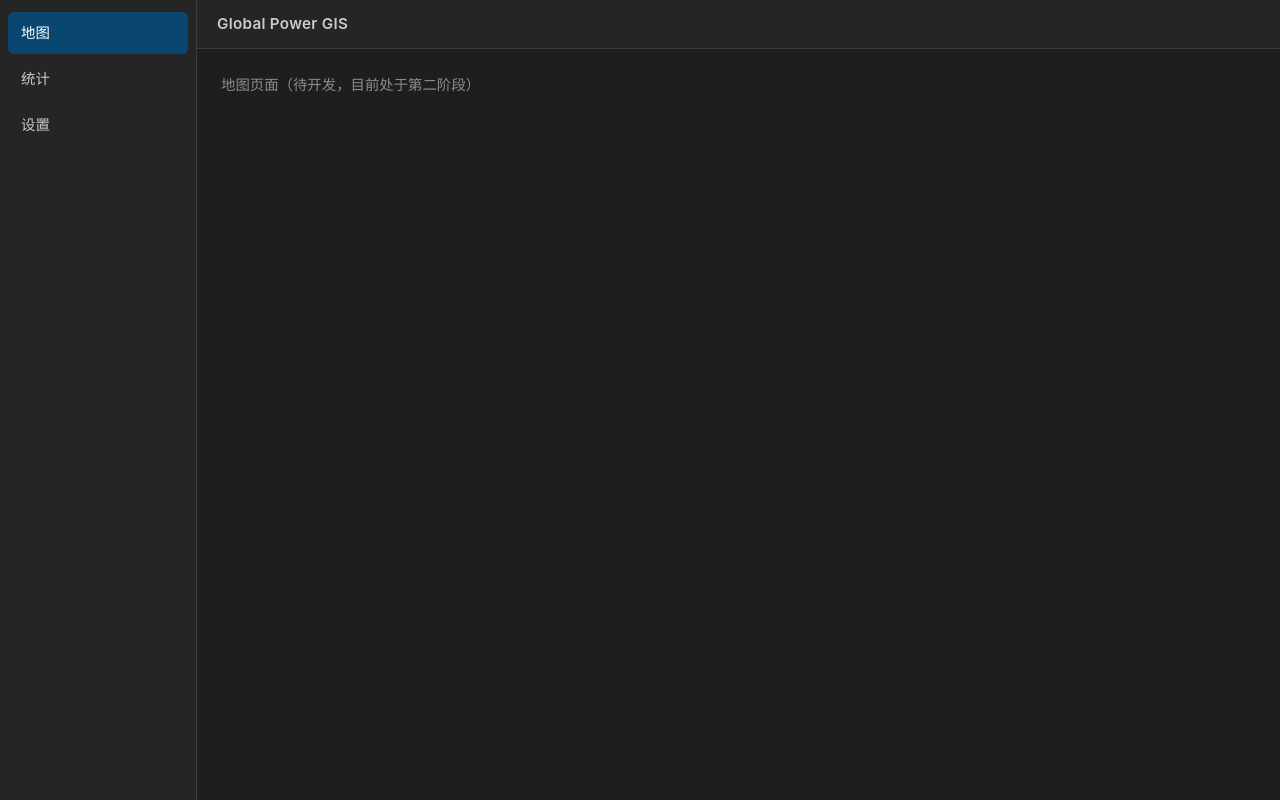
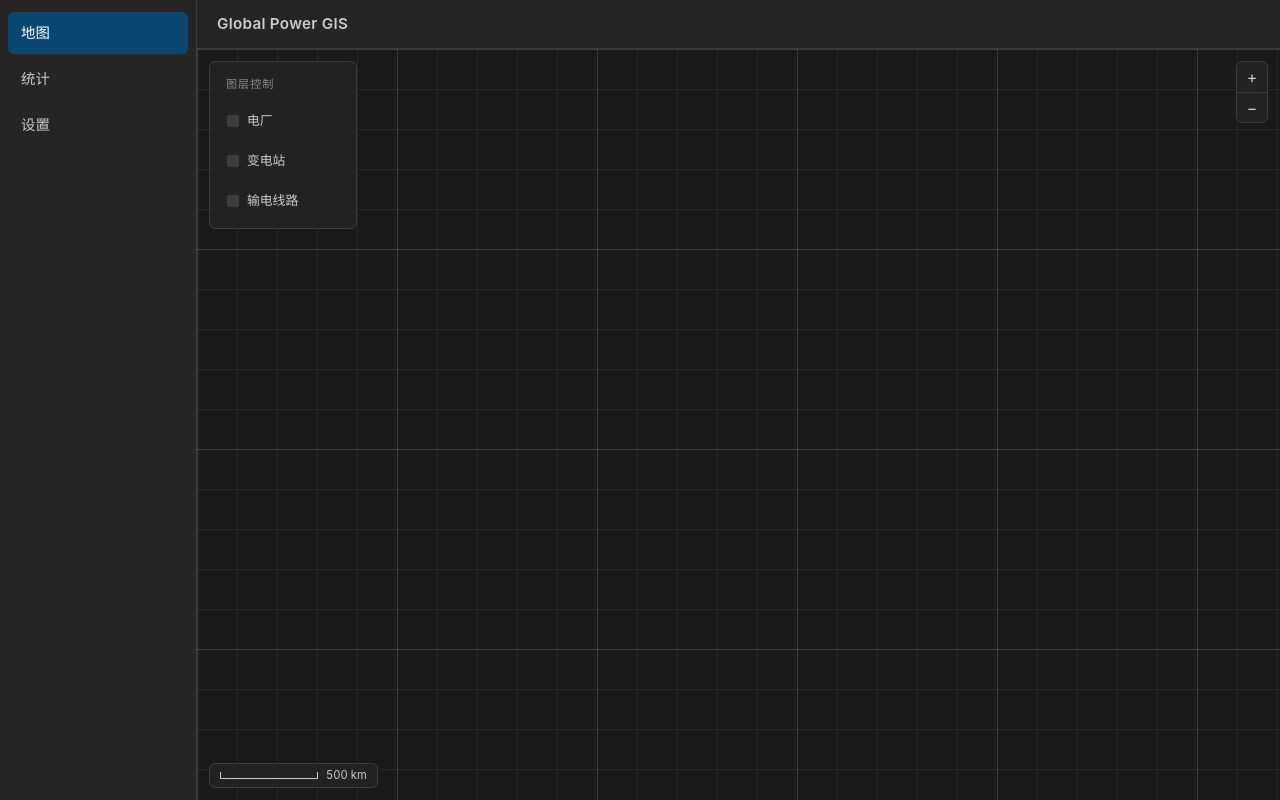
Before and after one commit to pstar119/global-power-gis01, a React (Vite) app: page / in a window 1280 px wide. Built offline with nearby package versions, Linux system fonts and the light colour scheme.

Commit message:
阶段3：搭建地图页 UI 骨架，添加模拟网格与悬浮控件

```diff
--- a/src/components/AppLayout.module.css
+++ b/src/components/AppLayout.module.css
@@ -96,6 +96,12 @@
   flex: 1;
   min-height: 0;
   overflow: auto;
+  /* 内边距交给各页自己管：地图页要全出血铺满，其余页面用 .padded 补回留白 */
+  padding: 0;
+}
+
+/* 非地图页的内容容器（统计 / 设置），负责补回内容区留白 */
+.padded {
   padding: 1.5rem;
 }
 
--- a/src/components/AppLayout.tsx
+++ b/src/components/AppLayout.tsx
@@ -2,6 +2,7 @@ import { useState } from "react";
 import Sidebar, { MENU_ITEMS, type MenuKey } from "./Sidebar";
 import TopBar from "./TopBar";
 import GreetSelfCheck from "./GreetSelfCheck";
+import MapPage from "../pages/MapPage";
 import styles from "./AppLayout.module.css";
 
 const APP_TITLE = "Global Power GIS";
@@ -24,9 +25,15 @@ function AppLayout() {
         <TopBar title={APP_TITLE} />
 
         <section className={styles.content} aria-label={activeItem.label}>
-          <p className={styles.placeholder}>{activeItem.hint}</p>
+          {activeKey === "map" ? (
+            <MapPage />
+          ) : (
+            <div className={styles.padded}>
+              <p className={styles.placeholder}>{activeItem.hint}</p>
 
-          {activeKey === "settings" && <GreetSelfCheck />}
+              {activeKey === "settings" && <GreetSelfCheck />}
+            </div>
+          )}
         </section>
       </div>
     </div>
--- /dev/null
+++ b/src/pages/MapPage.module.css
@@ -0,0 +1,168 @@
+/* ==========================================================
+   地图视窗：铺满内容区，纯 CSS 模拟 GIS 底图（无任何地图库）
+   ========================================================== */
+
+.viewport {
+  position: relative;
+  box-sizing: border-box;
+  height: 100%;
+  overflow: hidden;
+  background-color: #1a1a1a;
+
+  /* 经纬网格：linear-gradient 只负责画「一条 1px 线」，靠 background-size 平铺。
+     注意背景层是「先写的在上层」：主格必须写在前两级，
+     否则 200px 的主格线会被同样落在 40px 倍数位置上的次格线盖住而看不见。 */
+  background-image:
+    linear-gradient(to right, rgba(255, 255, 255, 0.1) 1px, transparent 1px),
+    linear-gradient(to bottom, rgba(255, 255, 255, 0.1) 1px, transparent 1px),
+    linear-gradient(to right, rgba(255, 255, 255, 0.05) 1px, transparent 1px),
+    linear-gradient(to bottom, rgba(255, 255, 255, 0.05) 1px, transparent 1px);
+  background-size:
+    200px 200px,
+    200px 200px,
+    40px 40px,
+    40px 40px;
+}
+
+/* ---------- 三个悬浮面板的公共外观 ---------- */
+
+.layerPanel,
+.zoomControl,
+.scaleBar {
+  position: absolute;
+  z-index: 1;
+  box-sizing: border-box;
+  border: 1px solid var(--gpg-border);
+  border-radius: 6px;
+  background-color: rgba(37, 37, 38, 0.85);
+  -webkit-backdrop-filter: blur(4px);
+  backdrop-filter: blur(4px);
+}
+
+/* ---------- 左上：图层控制 ---------- */
+
+.layerPanel {
+  top: 12px;
+  left: 12px;
+  min-width: 148px;
+  padding: 0.625rem 0.5rem 0.5rem;
+}
+
+.panelTitle {
+  margin: 0 0 0.375rem 0.5rem;
+  color: var(--gpg-muted);
+  font-size: 0.7rem;
+  font-weight: 600;
+  letter-spacing: 0.08em;
+}
+
+.layerList {
+  display: flex;
+  flex-direction: column;
+  gap: 2px;
+  margin: 0;
+  padding: 0;
+  list-style: none;
+}
+
+.layerBtn {
+  display: flex;
+  align-items: center;
+  gap: 0.5rem;
+  width: 100%;
+  padding: 0.375rem 0.5rem;
+  border: 1px solid transparent;
+  border-radius: 4px;
+  background-color: transparent;
+  box-shadow: none;
+  color: var(--gpg-text);
+  font: inherit;
+  font-size: 0.8rem;
+  text-align: left;
+  cursor: default;
+}
+
+/* disabled 的按钮依然会命中 :hover，且 App.css 里 `button:hover`(0,1,1) 会压过
+   `.layerBtn`(0,1,0)。这里显式覆盖，否则鼠标划过「不可点击」的按钮时会亮起科技蓝描边。 */
+.layerBtn:hover,
+.layerBtn:active {
+  border-color: transparent;
+  background-color: transparent;
+  box-shadow: none;
+  color: var(--gpg-text);
+}
+
+.layerSwatch {
+  flex: 0 0 auto;
+  width: 10px;
+  height: 10px;
+  border: 1px solid var(--gpg-border);
+  border-radius: 2px;
+  background-color: #3c3c3c;
+}
+
+/* ---------- 右上：缩放控件 ---------- */
+
+.zoomControl {
+  top: 12px;
+  right: 12px;
+  display: flex;
+  flex-direction: column;
+  overflow: hidden;
+}
+
+.zoomBtn {
+  width: 30px;
+  height: 30px;
+  padding: 0;
+  border: none;
+  border-radius: 0;
+  background-color: transparent;
+  box-shadow: none;
+  color: var(--gpg-text);
+  font: inherit;
+  font-size: 1rem;
+  line-height: 1;
+  cursor: default;
+}
+
+.zoomBtn:hover,
+.zoomBtn:active {
+  border-color: transparent;
+  background-color: transparent;
+  box-shadow: none;
+  color: var(--gpg-text);
+}
+
+/* 两个按钮之间的 1px 分隔线 */
+.zoomBtn + .zoomBtn {
+  border-top: 1px solid var(--gpg-border);
+}
+
+/* ---------- 左下：比例尺 ---------- */
+
+.scaleBar {
+  bottom: 12px;
+  left: 12px;
+  display: flex;
+  align-items: center;
+  gap: 0.5rem;
+  padding: 0.375rem 0.625rem;
+}
+
+/* 用 3 条 border 画出「匚」形刻度条，无需任何图片或图标 */
+.scaleTrack {
+  display: block;
+  width: 96px;
+  height: 6px;
+  border-left: 1px solid var(--gpg-text);
+  border-right: 1px solid var(--gpg-text);
+  border-bottom: 1px solid var(--gpg-text);
+}
+
+.scaleLabel {
+  color: var(--gpg-text);
+  font-size: 0.7rem;
+  line-height: 1;
+  font-variant-numeric: tabular-nums;
+}
--- /dev/null
+++ b/src/pages/MapPage.tsx
@@ -0,0 +1,43 @@
+import styles from "./MapPage.module.css";
+
+/** 图层清单：纯 UI 占位，不含任何真实数据 */
+const LAYERS = ["电厂", "变电站", "输电线路"] as const;
+
+function MapPage() {
+  return (
+    <div className={styles.viewport}>
+      {/* 左上角：图层控制 */}
+      <section className={styles.layerPanel} aria-label="图层控制">
+        <p className={styles.panelTitle}>图层控制</p>
+        <ul className={styles.layerList}>
+          {LAYERS.map((name) => (
+            <li key={name}>
+              <button type="button" disabled className={styles.layerBtn}>
+                <span className={styles.layerSwatch} aria-hidden="true" />
+                {name}
+              </button>
+            </li>
+          ))}
+        </ul>
+      </section>
+
+      {/* 右上角：缩放控件 */}
+      <div className={styles.zoomControl} role="group" aria-label="缩放控件">
+        <button type="button" disabled className={styles.zoomBtn} aria-label="放大">
+          +
+        </button>
+        <button type="button" disabled className={styles.zoomBtn} aria-label="缩小">
+          −
+        </button>
+      </div>
+
+      {/* 左下角：比例尺 */}
+      <div className={styles.scaleBar}>
+        <span className={styles.scaleTrack} aria-hidden="true" />
+        <span className={styles.scaleLabel}>500 km</span>
+      </div>
+    </div>
+  );
+}
+
+export default MapPage;
```
